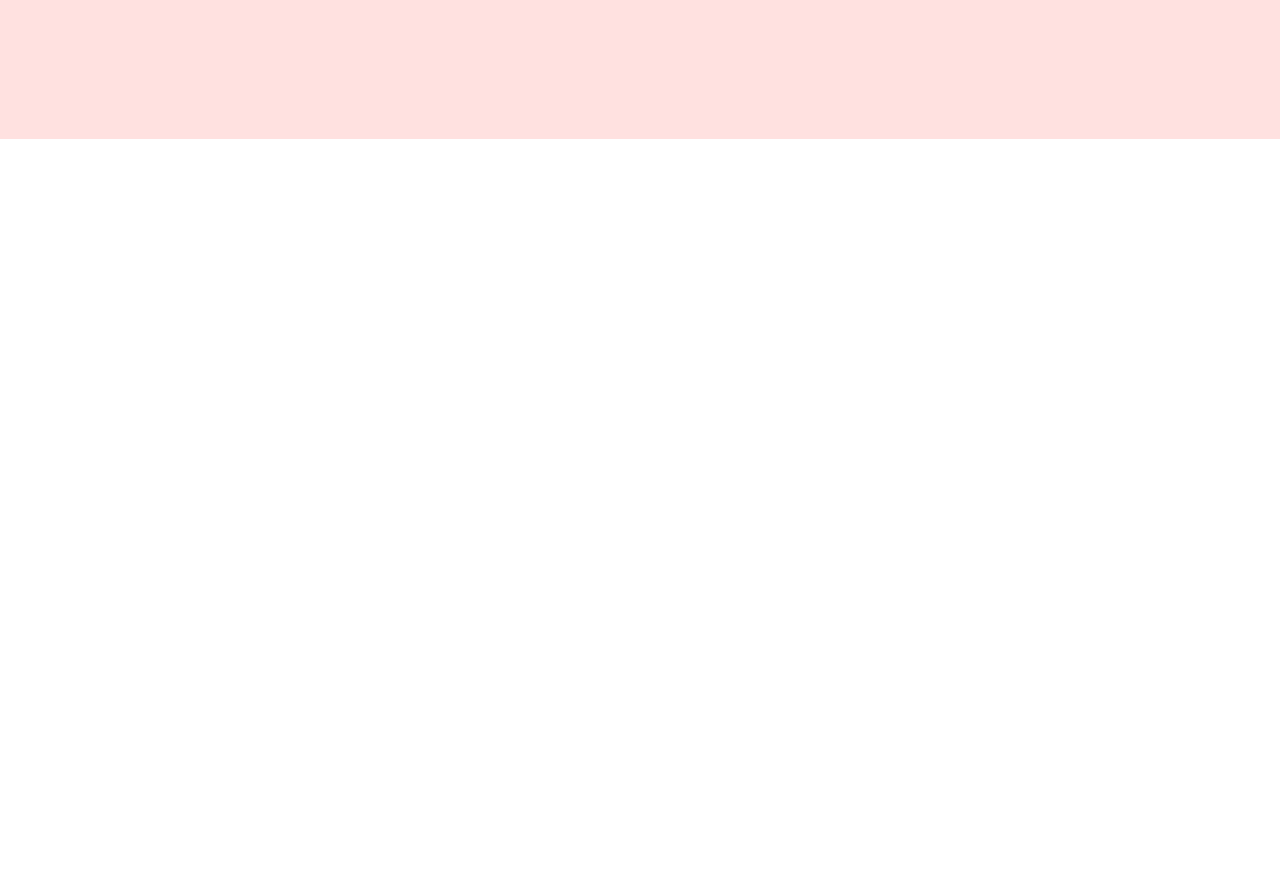
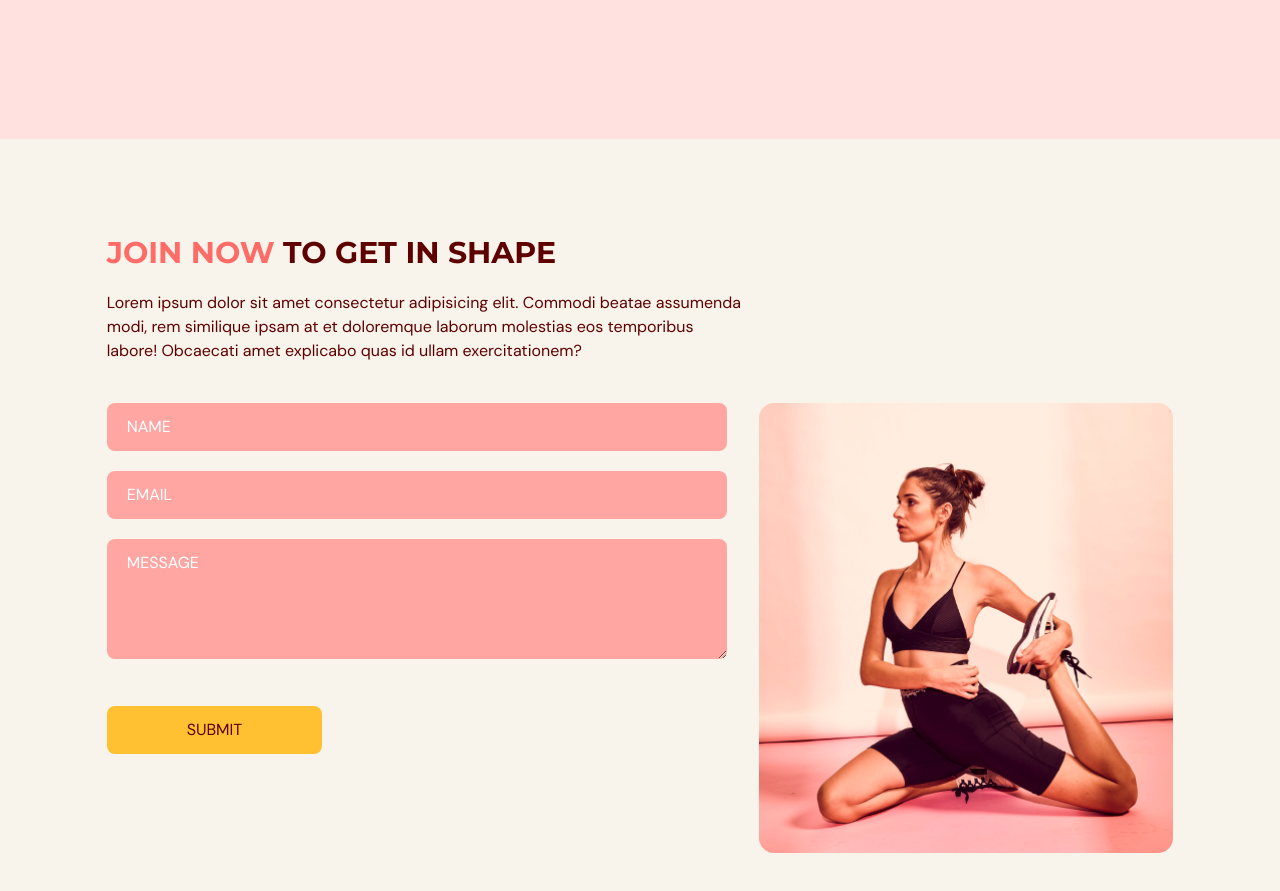
Before and after one commit to meyoh-23/fitness, a React (Vite) app: page / in a window 1280 px wide. Shown: the part 2820-3711 px from the top of the page. Before the commit the page ends 2959 px from the top, so only its background shows below. Built offline with nearby package versions, Linux system fonts and the light colour scheme.

Commit message:
add: contact form completed

```diff
--- a/src/App.tsx
+++ b/src/App.tsx
@@ -4,6 +4,7 @@
 import Benefits from "@/scenes/benefits";
 import OurClasses from "@/scenes/ourClasses";
 import { SelectedPage } from "@/shared/types";
+import ContactUs from "./scenes/contacts";
 
 function App() {
   const [topOfPage, setTopOfPage] = useState<boolean>(false);
@@ -39,6 +40,9 @@
         <OurClasses
         setSelectedPage={setSelectedPage}
         />
+        <ContactUs
+        setSelectedPage={setSelectedPage}
+        />
       </div>
     </>
   )
--- /dev/null
+++ b/src/scenes/contacts/index.tsx
@@ -0,0 +1,153 @@
+import { SelectedPage } from '@/shared/types';
+import { motion } from 'framer-motion';
+import { useForm } from 'react-hook-form';
+import CotactUsPageGraphic from "@/assets/ContactUsPageGraphic.png";
+import HText from '@/shared/HText';
+
+type Props = {
+    setSelectedPage: (value: SelectedPage) => void;
+}
+
+const inputStyles = `mb-5 w-full rounded-lg bg-primary-300 px-5 py-3 placeholder-white`;
+
+
+const ContactUs = ({setSelectedPage}: Props) => {
+    const {
+        register,
+        trigger,
+        formState: {errors}
+    } = useForm();
+
+    const onSubmit = async(e: any) => {
+        const isValid = await trigger();
+        if (!isValid) {
+            e.preventDefault();
+        }
+    }
+
+  return (
+    <section id='contactus'
+    className='mx-auto w-5/6 pt-24 pb-32'
+    >
+        <motion.div
+        onViewportEnter={() => setSelectedPage(SelectedPage.ContacUs)}
+        >
+            <motion.div
+                className='md:w-3/5'
+                initial="hidden"
+                whileInView="visible"
+                viewport={{once: true, amount: 0.5 }}
+                transition={{duration: 0.5}}
+                variants={{
+                    hidden: { opacity: 0, x: -50 },
+                    visible: {opacity: 1, x: 0 }
+                }}
+            >
+                <HText>
+                    <span className='text-primary-500 '>JOIN NOW</span> TO GET IN SHAPE
+                </HText>
+                <p className="my-5">
+                    Lorem ipsum dolor sit amet consectetur adipisicing elit. Commodi beatae assumenda modi, rem similique ipsam at et doloremque laborum molestias eos temporibus labore! Obcaecati amet explicabo quas id ullam exercitationem?
+                </p>
+            </motion.div>
+            {/* FORM AND IMAGE */}
+            <div className='mt-10 justify-between gap-8 md:flex'>
+                <motion.div
+                className='mt-10 basis-3/5 md:mt-0'
+                initial="hidden"
+                whileInView="visible"
+                viewport={{once: true, amount: 0.5 }}
+                transition={{duration: 0.5}}
+                variants={{
+                    hidden: { opacity: 0, y: 50 },
+                    visible: {opacity: 1, y: 0 }
+                }}
+                >
+                    <form
+                    target='_blank'
+                    onSubmit={onSubmit}
+                    method='POST'
+                    action="https://formsubmit.co/bd8546a493f05bda12c56eb1e3c5990d"
+                    >
+                        <input
+                        className={inputStyles}
+                        type="text"
+                        placeholder='NAME'
+                        {...register("name", {
+                            required: true,
+                            maxLength: 100,
+                        })}
+                        />
+                        {
+                            errors.name && (
+                                <p className='mt-1 text-primary-500 '>
+                                    { errors.name.type === "required" && "This field is required."}
+                                    { errors.name.type === "maxLength" && "Your name should not exceed 100 char."}
+                                </p>
+                        )}
+
+                        <input
+                        className={inputStyles}
+                        type="text"
+                        placeholder='EMAIL'
+                        {...register("email", {
+                            required: true,
+                            pattern: /^[A-Z0-9._%+-]+@[A-Z0-9.-]+\.[A-Z]{2,}$/i,
+                        })}
+                        />
+                        {
+                            errors.email && (
+                                <p className='mt-1 text-primary-500 '>
+                                    { errors.email.type === "required" && "This field is required."}
+                                    { errors.email.type === "pattern" && "Your email is invalid."}
+                                </p>
+                        )}
+
+                        <textarea
+                        className={inputStyles}
+                        rows={4}
+                        cols={50}
+                        placeholder='MESSAGE'
+                        {...register("message", {
+                            required: true,
+                            maxLength: 2000,
+                        })}
+                        />
+                        {
+                            errors.message && (
+                                <p className='mt-1 text-primary-500 '>
+                                    { errors.message.type === "required" && "This field is required."}
+                                    { errors.message.type === "maxLength" && "Your message should not exceed 2000 characters."}
+                                </p>
+                        )}
+
+                        <button
+                        type='submit'
+                        className='mt-5 rounded-lg bg-secondary-500 px-20 py-3 transition duration-500 hover:text-white'
+                        >
+                            SUBMIT
+                        </button>
+                    </form>
+                </motion.div>
+                <motion.div
+                className='relative mt-16 basis-2/5 md:mt-0'
+                initial="hidden"
+                whileInView="visible"
+                viewport={{once: true, amount: 0.5 }}
+                transition={{ delay:0.2, duration: 0.5}}
+                variants={{
+                    hidden: { opacity: 0, y: 50 },
+                    visible: {opacity: 1, y: 0 }
+                }}
+                >
+                    <div className='md:before:content-evolvetext w-full before:absolute before:-bottom-20 before:-right-10 before:z-[-1]'>
+                        <img src={CotactUsPageGraphic} alt="contact-us-page-graphic"  className='w-full'/>
+                    </div>
+                </motion.div>
+            </div>
+        </motion.div>
+    </section>
+  )
+}
+
+export default ContactUs;
```
